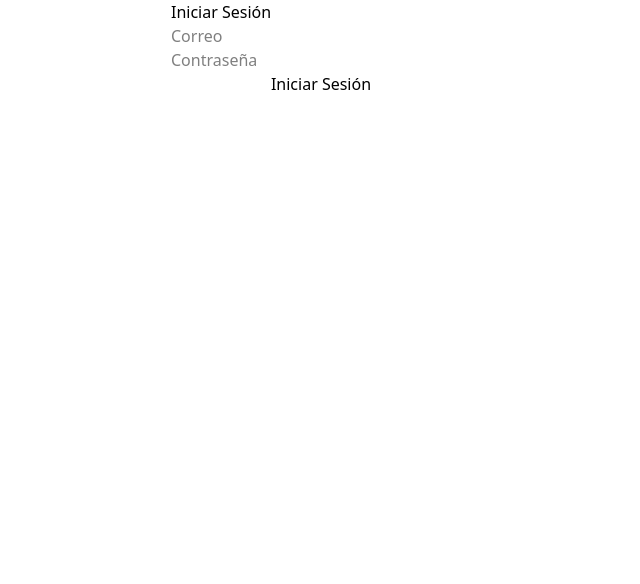
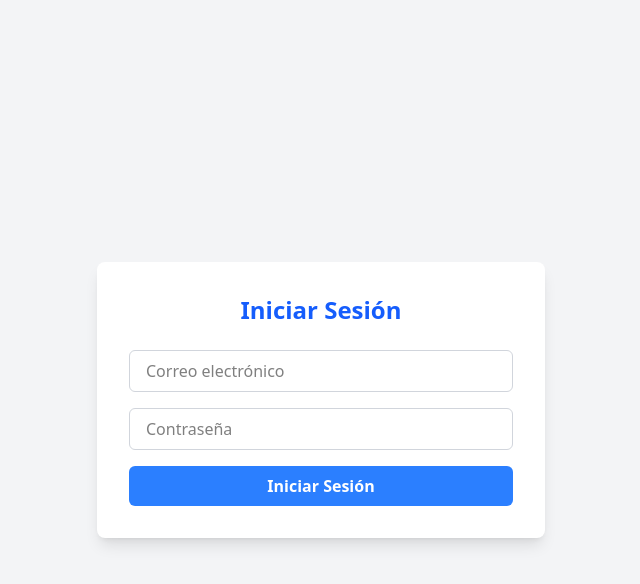
Before and after one commit to LangerTwo/Rutina-Ejercicio, a React (Vite) app in the folder frontend/: page / in a window 1280 px wide. Shown: the top 584 px of the page, without its empty margins (319-959 px from the left). Built offline with nearby package versions, Linux system fonts and the light colour scheme.

Commit message:
diseño login

```diff
--- a/frontend/src/pages/LoginPage.jsx
+++ b/frontend/src/pages/LoginPage.jsx
@@ -4,6 +4,7 @@
 const LoginPage = () => {
     const [email, setEmail] = useState('');
     const [password, setPassword] = useState('');
+    const [error, setError] = useState('');
 
     const handleLogin = async (e) => {
         e.preventDefault();
@@ -14,21 +15,49 @@
             });
             localStorage.setItem("token", res.data.token);
             localStorage.setItem("usuario", JSON.stringify(res.data.usuario));
-            // console.log("Token recibido:", res.data.token);
-            alert("Login exitoso ✅");
             window.location.href = "/dashboard";
-        } catch (error) {
-            alert("Error al iniciar sesión ❌");
+        } catch (err) {
+            setError("Correo o contraseña incorrectos ❌");
         }
     };
 
     return (
-        <form onSubmit={handleLogin} style={{ display: 'flex', flexDirection: 'column', width: '300px', margin: 'auto' }}>
-            <h2>Iniciar Sesión</h2>
-            <input type="email" placeholder='Correo' value={email} onChange={(e) => setEmail(e.target.value)}/>
-            <input type="password" placeholder='Contraseña' value={password} onChange={(e) => setPassword(e.target.value)}/>
-            <button type="submit">Iniciar Sesión</button>
-        </form>
+        <div className="min-h-screen flex items-center justify-center bg-gray-100">
+            <div className="bg-white p-8 rounded-lg shadow-lg w-full max-w-md">
+                <h2 className="text-2xl font-bold mb-6 text-center text-blue-600">Iniciar Sesión</h2>
+
+                {error && (
+                    <div className="mb-4 text-red-500 text-sm text-center">
+                        {error}
+                    </div>
+                )}
+
+                <form onSubmit={handleLogin} className="space-y-4">
+                    <input
+                        type="email"
+                        placeholder="Correo electrónico"
+                        value={email}
+                        onChange={(e) => setEmail(e.target.value)}
+                        className="w-full px-4 py-2 border border-gray-300 rounded-md focus:outline-none focus:ring-2 focus:ring-blue-400"
+                        required
+                    />
+                    <input
+                        type="password"
+                        placeholder="Contraseña"
+                        value={password}
+                        onChange={(e) => setPassword(e.target.value)}
+                        className="w-full px-4 py-2 border border-gray-300 rounded-md focus:outline-none focus:ring-2 focus:ring-blue-400"
+                        required
+                    />
+                    <button
+                        type="submit"
+                        className="w-full bg-blue-500 hover:bg-blue-600 text-white py-2 rounded-md font-semibold transition duration-200"
+                    >
+                        Iniciar Sesión
+                    </button>
+                </form>
+            </div>
+        </div>
     );
 };
 
```
